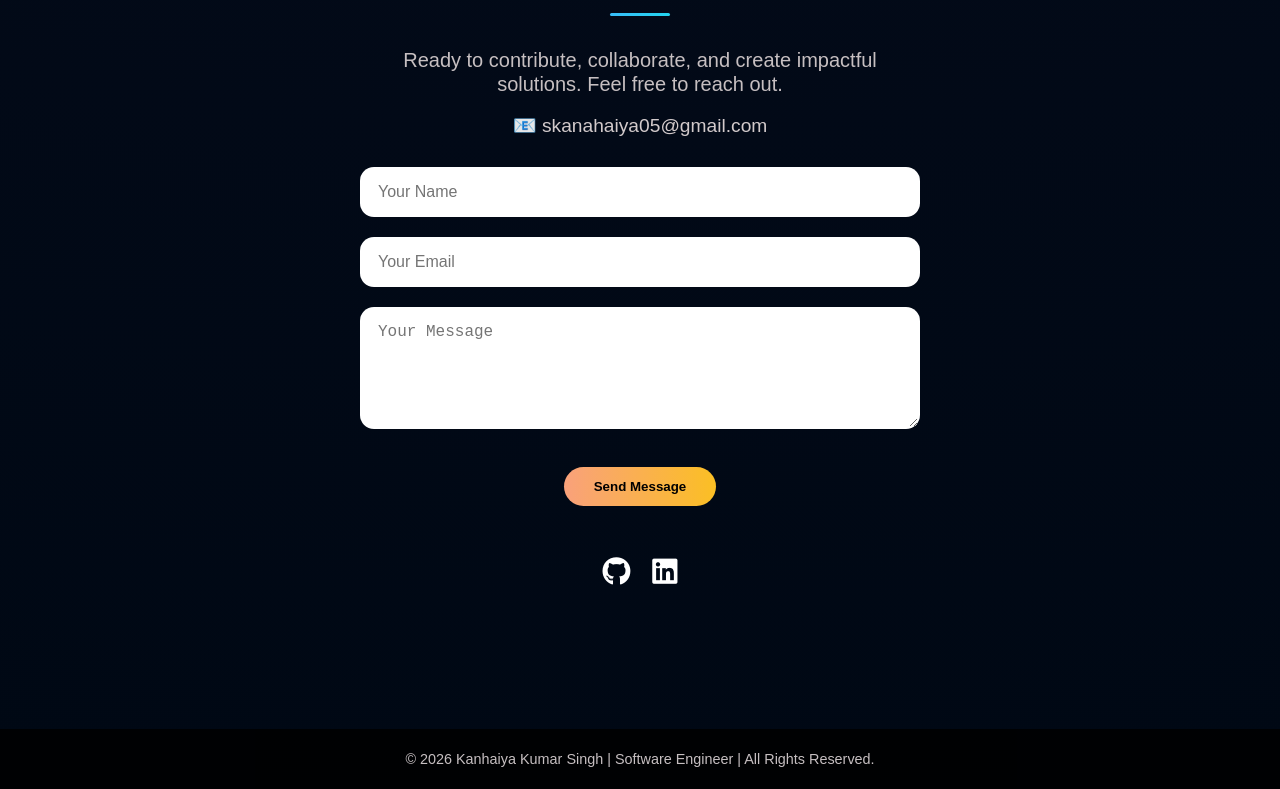
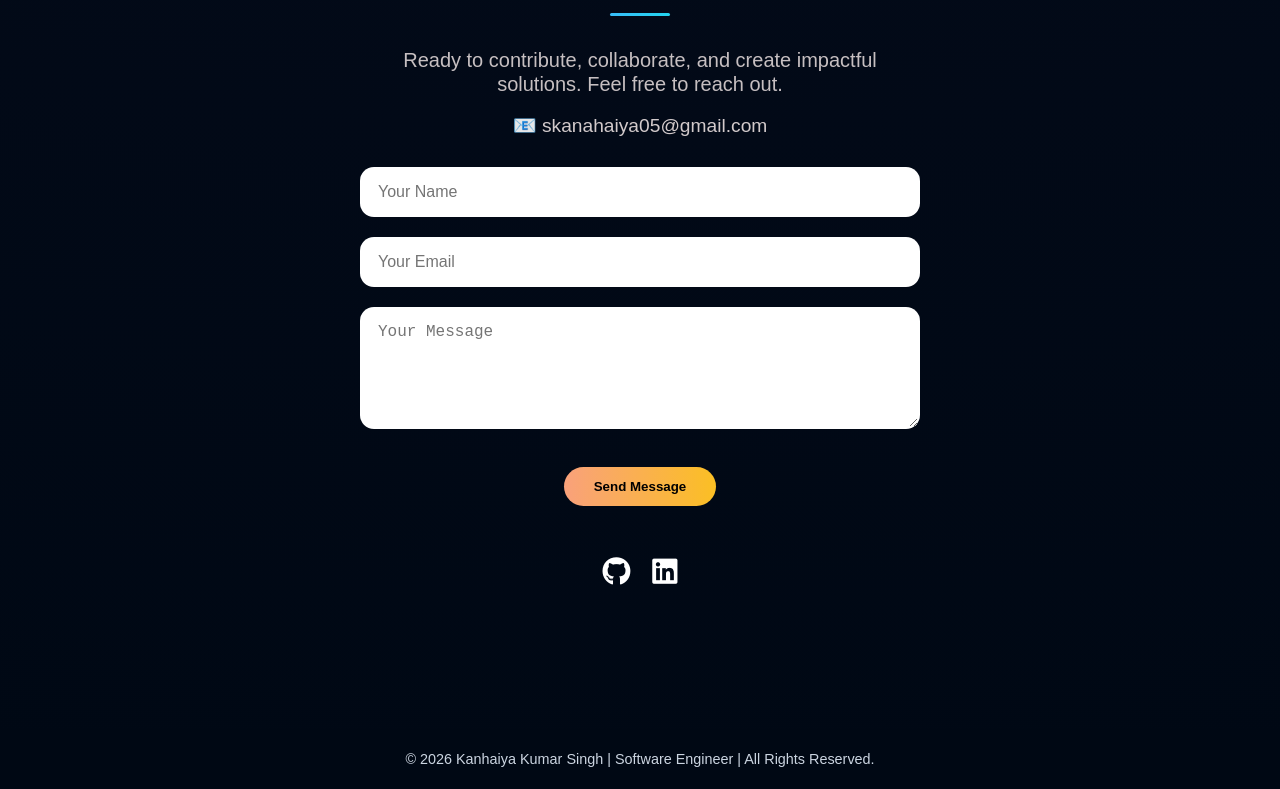
Before and after one commit to KANHAIYASINGH337/portfolio, a React (Create React App) app: page / in a window 1280 px wide. Shown: the part 3099-3888 px from the top of the page. Built offline with nearby package versions, Linux system fonts and the light colour scheme.

Commit message:
Improve footer theme consistency

```diff
--- a/src/App.css
+++ b/src/App.css
@@ -306,11 +306,20 @@ body{font-family:"Poppins",sans-serif}
 
 /* ===== FOOTER ===== */
 .footer{
-  background:#000;
   padding:22px;
   text-align:center;
   font-size:.9rem;
-  opacity:.85
+  transition:background .3s,color .3s;
+}
+
+.dark .footer{
+  background:#000814;
+  color:#cbd5e1;
+}
+
+.light .footer{
+  background:#d8cccc;
+  color:#334155;
 }
 
 /* ===== RESPONSIVE (MERGED) ===== */
```
